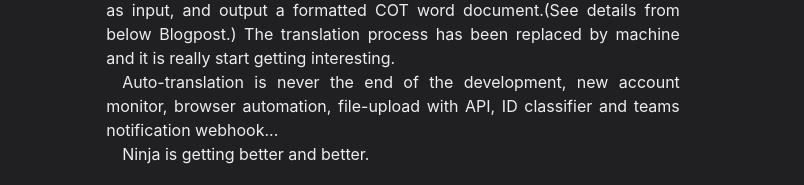
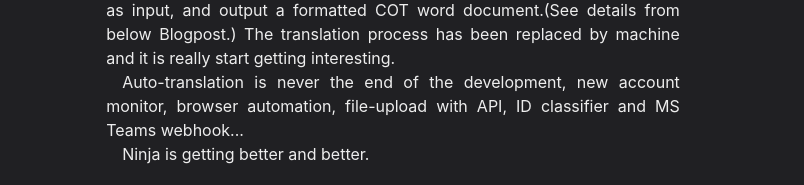
Before and after one commit to cmdeejay/homepage, a Next.js app: page /works/ninja in a window 1280 px wide. Shown: the part 362-547 px from the top of the page, without its empty margins (247-1051 px from the left). Built offline with nearby package versions, Linux system fonts and the light colour scheme.

Commit message:
ninja updated

```diff
--- a/pages/works/ninja.js
+++ b/pages/works/ninja.js
@@ -27,7 +27,7 @@ const Work = () => {
           it is really start getting interesting.
         </P>
         <P>
-          Auto-translation is never the end of the development, new account monitor, browser automation, file-upload with API, ID classifier and teams notification webhook...
+          Auto-translation is never the end of the development, new account monitor, browser automation, file-upload with API, ID classifier and MS Teams webhook...
         </P>
         <P>
           Ninja is getting better and better.
```
